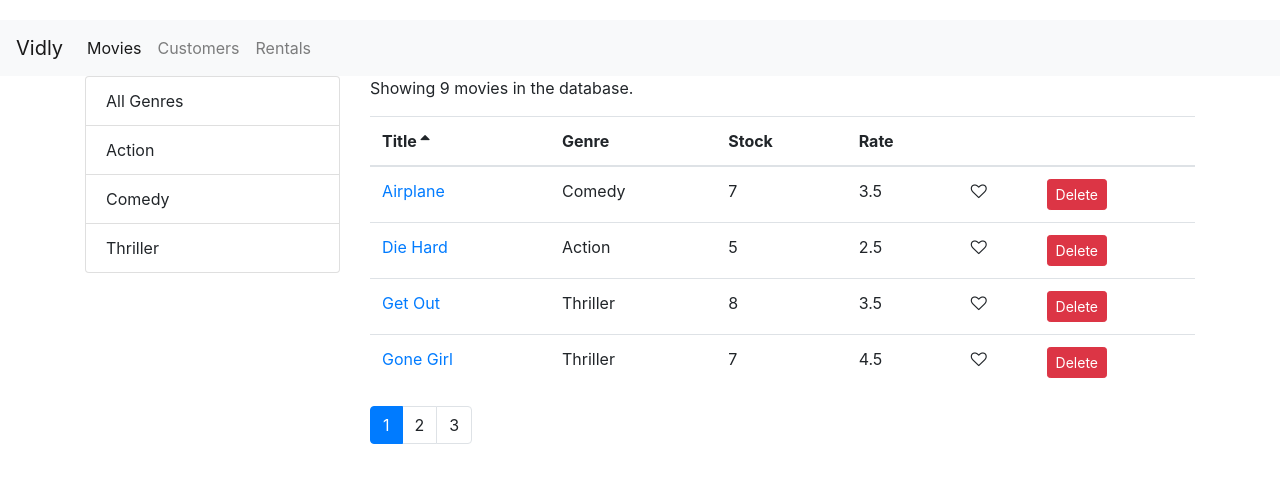
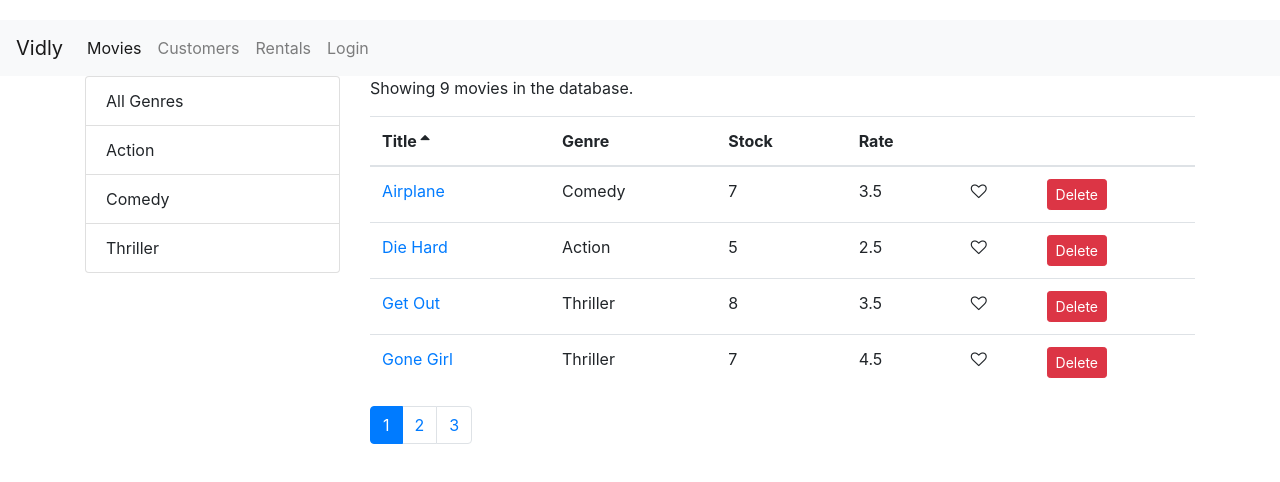
Before and after one commit to talentamaulana10/vidly-routing, a React (Create React App) app: page /movies in a window 1280 px wide. Shown: the top 482 px of the page. Built offline with nearby package versions, Linux system fonts and the light colour scheme.

Commit message:
Building a Bootstrap Form

```diff
--- a/src/App.js
+++ b/src/App.js
@@ -7,6 +7,7 @@
 import NotFound from "./components/notFound";
 import NavBar from "./components/navBar";
 import "./App.css";
+import LoginForm from "./components/loginForm";
 
 class App extends Component {
   render() {
@@ -15,6 +16,7 @@
         <NavBar />
         <main className="container">
           <Switch>
+            <Route path="/login" component={LoginForm} />
             <Route path="/movies/:id" component={MovieForm} />
             <Route path="/movies" component={Movies} />
             <Route path="/customers" component={Customers} />
--- a/src/components/common/pagination.jsx
+++ b/src/components/common/pagination.jsx
@@ -15,9 +15,9 @@
             key={page}
             className={page === currentPage ? "page-item active" : "page-item"}
           >
-            <a className="page-link" onClick={() => onPageChange(page)}>
+            <button className="page-link" onClick={() => onPageChange(page)}>
               {page}
-            </a>
+            </button>
           </li>
         ))}
       </ul>
--- /dev/null
+++ b/src/components/loginForm.jsx
@@ -0,0 +1,24 @@
+import React, { Component } from "react";
+
+class LoginForm extends Component {
+  render() {
+    return (
+      <div>
+        <h1>Login</h1>
+        <form>
+          <div className="form-group">
+            <label htmlFor="username">Username</label>
+            <input id="username" type="text" className="form-control" />
+          </div>
+          <div className="form-group">
+            <label htmlFor="password">Password</label>
+            <input id="password" type="text" className="form-control" />
+          </div>
+          <button className="btn btn-primary">Login</button>
+        </form>
+      </div>
+    );
+  }
+}
+
+export default LoginForm;
--- a/src/components/navBar.jsx
+++ b/src/components/navBar.jsx
@@ -29,6 +29,9 @@
           <NavLink className="nav-item nav-link" to="/rentals">
             Rentals
           </NavLink>
+          <NavLink className="nav-item nav-link" to="/login">
+            Login
+          </NavLink>
         </div>
       </div>
     </nav>
```
